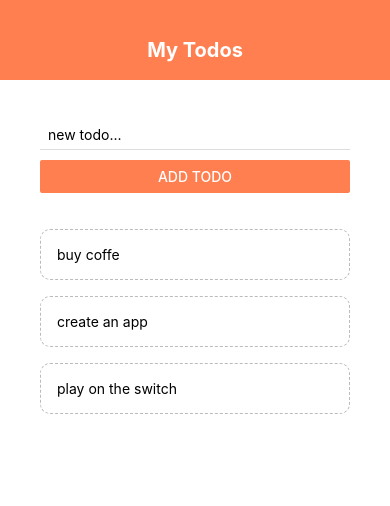
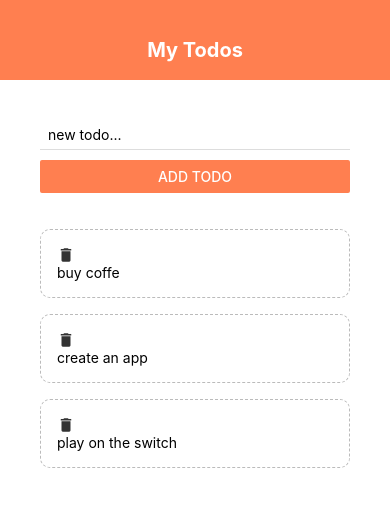
Before and after one commit to iancoel/rn-todo, a React Native app: screen / in a window 390 px wide. Shown: the top 506 px of the page. Built offline with nearby package versions, Linux system fonts and the light colour scheme.

Commit message:
first letter cap

```diff
--- a/components/addTodo.js
+++ b/components/addTodo.js
@@ -5,7 +5,9 @@ export default function addTodo({ submitHandler }) {
   const [text, setText] = useState('');
 
   const changeHandler = (val) => {
-    setText(val);
+    const firstLetterCap = val.charAt(0).toUpperCase() + val.slice(1);
+
+    setText(firstLetterCap);
   };
 
   return (
--- a/components/todoItem.js
+++ b/components/todoItem.js
@@ -1,10 +1,14 @@
 import React from 'react';
-import { StyleSheet, Text, TouchableOpacity } from 'react-native';
+import { StyleSheet, Text, View, TouchableOpacity } from 'react-native';
+import { MaterialIcons } from '@expo/vector-icons';
 
 export default function TodoItem({ item, pressHandler }) {
   return (
     <TouchableOpacity onPress={() => pressHandler(item.key)}>
-      <Text style={styles.item}>{item.text}</Text>
+      <View style={styles.item}>
+        <MaterialIcons name="delete" size={18} color="#333" />
+        <Text>{item.text}</Text>
+      </View>
     </TouchableOpacity>
   );
 }
```
